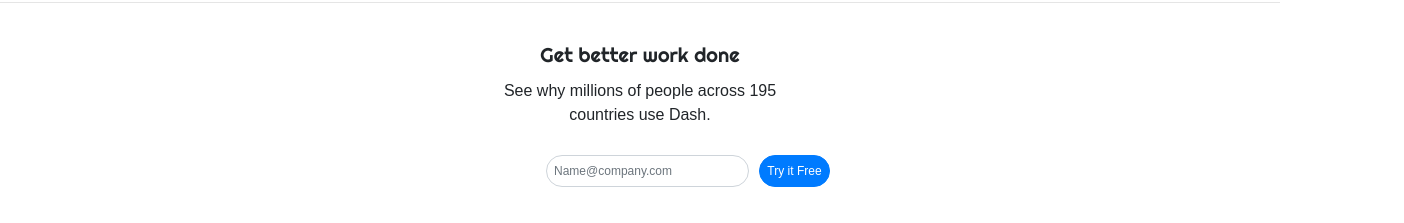
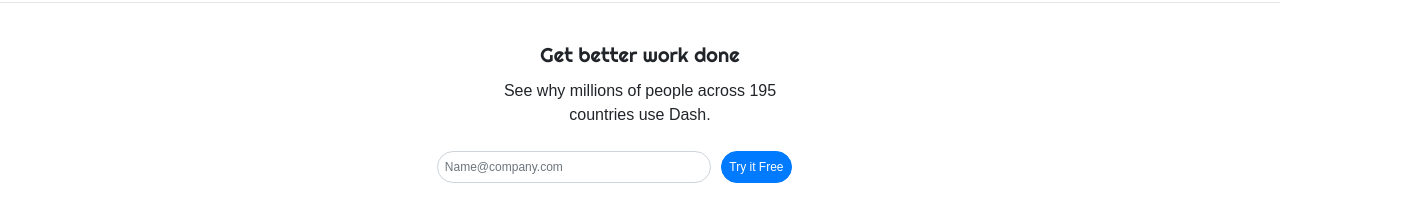
Before and after one commit to Nandikagk/Project1, a plain HTML site: page index.html in a window 1280 px wide. Shown: the part 2468-2691 px from the top of the page, 1404 px wide, since content can reach past the window. Drawn offline with nearby package versions, Linux system fonts and the light colour scheme; a web font is replaced by a local one.

Commit message:
update form size

```diff
--- a/index.html
+++ b/index.html
@@ -302,15 +302,15 @@
                 </div>
             </div>
             <div class="row mt-3">
-                <form class="col-sm-8 my-2 offset-md-5 align-self-center">
+                <form class="col-sm-8 my-1 offset-md-4">
                     <div class="form-row">
-                        <div class="col-sm-3 my-1">
+                        <div class="col-sm-4 my-1">
 
                             <input type="text" class="form-control cont-text2 badge-pill" id="inlineFormInputName"
                                 placeholder="Name@company.com">
                         </div>
 
-                        <div class="col-auto my-1">
+                        <div class="col-auto sm-4 my-1">
                             <button type="submit" class="btn btn-primary cont-text2 badge-pill">Try
                                 it Free</button>
                         </div>
```
